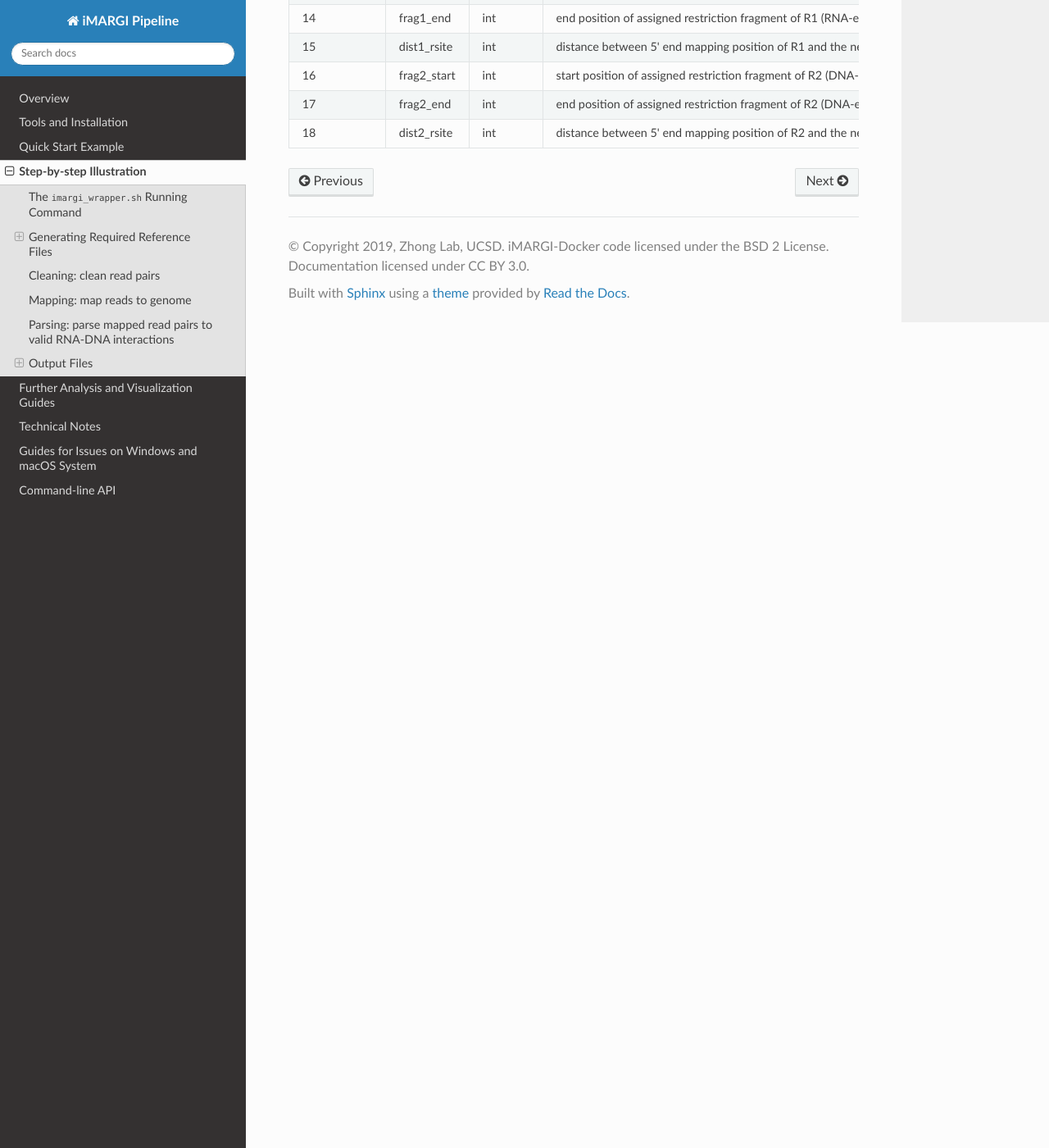
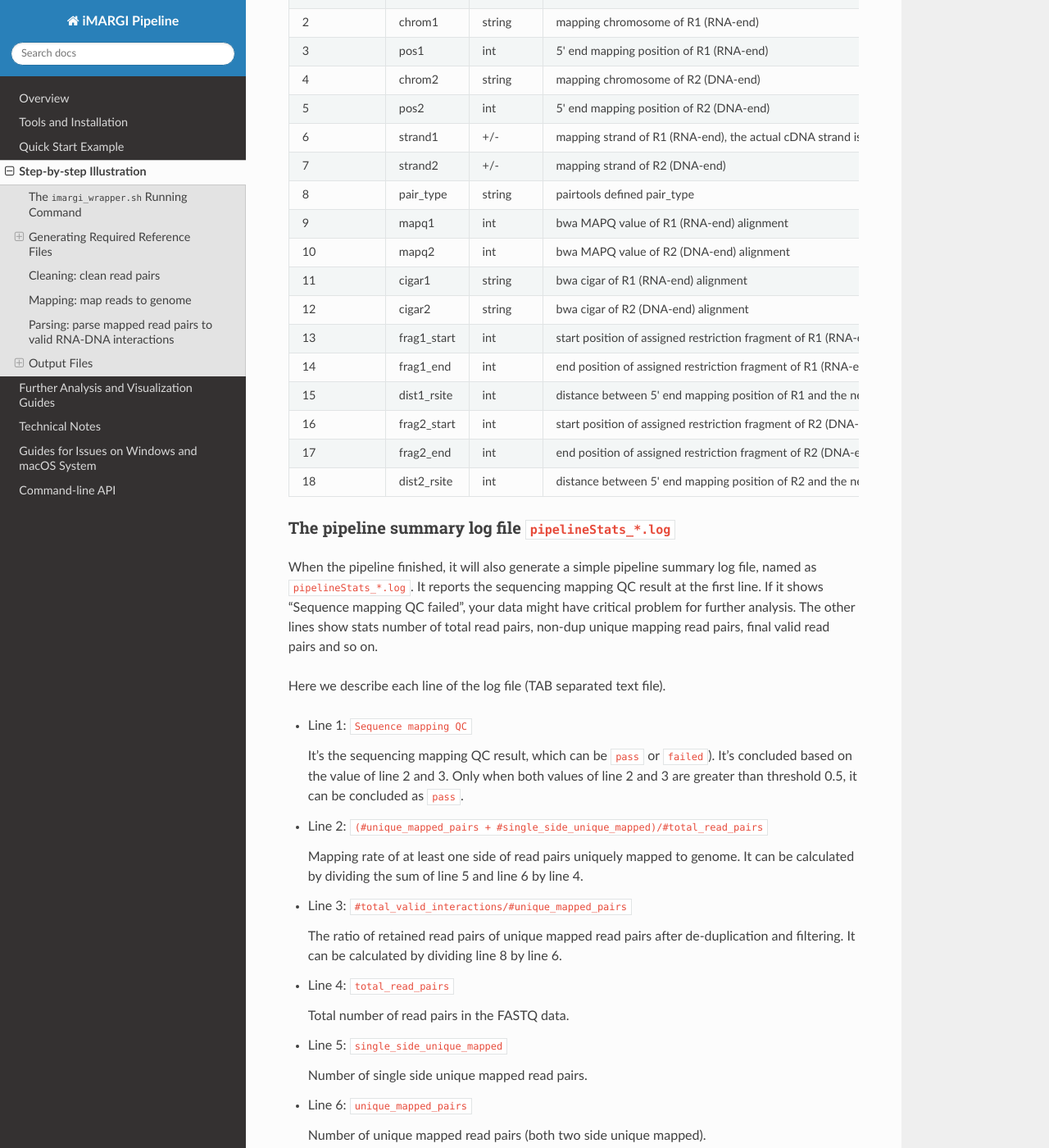
Before and after one commit to Zhong-Lab-UCSD/iMARGI-Docker, a Sphinx documentation site: the page built from docs/source/step_by_step_illustration.md, in a window 1280 px wide and 1400 px high, scrolled down 9124 px. Shown: the whole window at 82% size. Built offline with Sphinx 7.4.7 and the Read the Docs theme 2.0.0, drawn with Linux system fonts in a browser that asks for light colours; pages that are not in the unit, such as notebooks, are missing from menus; some of the changed text lies outside the part shown.

Commit message:
update summary log file output and related description docs

````diff
--- a/docs/source/step_by_step_illustration.md
+++ b/docs/source/step_by_step_illustration.md
@@ -20,6 +20,7 @@
   - [Output Files](#output-files)
     - [All The Output File List](#all-the-output-file-list)
     - [The iMARGI Pipeline Output `.pairs` Format](#the-imargi-pipeline-output-pairs-format)
+    - [The pipeline summary log file `pipelineStats_*.log`](#the-pipeline-summary-log-file-pipelinestats_log)
 
 ## The `imargi_wrapper.sh` Running Command
 
@@ -263,6 +264,19 @@
 
 The output files are all in the output directory `~/imargi_example/output`.
 
+The final RNA-DNA interaction map is the `final_test_sample.pairs.gz` file, which is in a compressed `.pairs` format and
+can be used for further analysis. There is a pipeline summary log file, `pipelineStats_test_sample.log` in the output
+directory, which reports the sequence mapping QC result (pass or failed), total processed read pairs number, BWA mapping
+stats and number of valid RNA-DNA interaction in the final `.pairs.gz` file. All other intermediate result files are
+also kept in several sub-folders of the output directory.
+
+Besides, if we used the minimum input requirements, the pipeline will automatically generated several required reference files in
+the same directory of reference genome instead of the output directory, including chromosome sizes, bwa index and AluI
+digestion fragments. When processing new dataset, you can reuse these new generated reference files with corresponding
+arguments instead of only using `-g` argument, which will save you some time and disk space.
+
+The final tree structure of the output directory is shown below.
+
 ```
     └── output
         ├── bwa_output
@@ -289,15 +303,15 @@
 |---------------------------------------------------|---------------------------------|-------------------------------------------|--------|--------------------------------------------|
 | Cleaned FASTQ | `clean_test_sample_R1.fastq.gz` <br> `clean_test_sample_R2.fastq.gz` | `./clean_fastq` | paired clean FASTQ | Output of cleaning step, the two random bases at 5' end of R1 were removed |
 | Sequencing reads alignments  | `test_sample.bam` | `./bwa_output`  | BAM    | Output of bwa mapping step  |
+| BWA mapping log  | `bwa_log_test_sample.txt` | `./bwa_output`  | text  | BWA mapping log file  |
 |Intermediate parsing results| `sorted_all_test_sample.pairs.gz`  | `./parse_temp` | .pairs | Sorted all the parsed read pairs           |
 |Intermediate parsing results| `dedup_test_sample.pairs.gz`       |`./parse_temp` | .pairs | Parsed read pairs after deduplication      |
 |Intermediate parsing results| `duplication_test_sample.pairs.gz` | `./parse_temp` | .pairs | Duplicated pairs                           |
-|Intermediate parsing results| `unmapped_test_sample.pairs.gz`    | `./parse_temp` | .pairs | Unmapped pairs                             |
-|Intermediate parsing results| `drop_test_sample.pairs.gz`        | `./parse_temp` | .pairs | Filtered out in-valid RNA-DNA interactions |
-|Intermediate parsing results| `stats_dedup_test_sample.txt` <br>  `stats_final_test_sample.txt` | `./parse_temp` | text | Stats report generated by pairtools |
+|Intermediate parsing results| `unmapped_test_sample.pairs.gz`    | `./parse_temp` | .pairs | Unmapped pairs (including multiple mapping)                           |
+|Intermediate parsing results| `drop_test_sample.pairs.gz`        | `./parse_temp` | .pairs | Pairs filtered out filtering step |
+|Intermediate parsing results| `stats_dedup_test_sample.txt` <br>  `stats_final_test_sample.txt` | `./parse_temp` | text | pairtools intermediate stats report|
 |Final output| `final_test_sample.pairs.gz`  | `./`    | .pairs | Final output of valid RNA-DNA interactions |
-|Pipeline stats log| `pipelineStats_test_sample.log`  | `./`    | Simple number report of processed number of reads|
-
+|Pipeline stats log| `pipelineStats_test_sample.log`  | `./`  | text  | Sequence mapping QC result and stats report|
 
 ### The iMARGI Pipeline Output `.pairs` Format
 
@@ -332,3 +346,70 @@
 | 16           | frag2_start | int      | start position of assigned restriction fragment of R2 (DNA-end) |
 | 17           | frag2_end   | int      | end position of assigned restriction fragment of R2 (DNA-end) |
 | 18           | dist2_rsite | int      | distance between 5' end mapping position of R2 and the nearest restriction digestion site position             |
+
+### The pipeline summary log file `pipelineStats_*.log`
+
+When the pipeline finished, it will also generate a simple pipeline summary log file, named as `pipelineStats_*.log`. It
+reports the sequencing mapping QC result at the first line. If it shows "Sequence mapping QC failed", your data might
+have critical problem for further analysis. The other lines show stats number of total read pairs,
+non-dup unique mapping read pairs, final valid read pairs and so on.
+
+Here we describe each line of the log file (TAB separated text file).
+
+- Line 1: `Sequence mapping QC`
+
+  It's the sequencing mapping QC result, which can be `pass` or `failed`). It's concluded based on the value of line 2
+  and 3. Only when both values of line 2 and 3 are greater than threshold 0.5, it can be concluded as `pass`.
+
+- Line 2: `(#unique_mapped_pairs + #single_side_unique_mapped)/#total_read_pairs`
+
+  Mapping rate of at least one side of read pairs uniquely mapped to genome. It can be calculated by dividing the sum of
+  line 5 and line 6 by line 4.
+
+- Line 3: `#total_valid_interactions/#unique_mapped_pairs`
+
+  The ratio of retained read pairs of unique mapped read pairs after de-duplication and filtering. It can be calculated
+  by dividing line 8 by line 6.
+
+- Line 4: `total_read_pairs`
+
+  Total number of read pairs in the FASTQ data.
+
+- Line 5: `single_side_unique_mapped`
+
+  Number of single side unique mapped read pairs.
+
+- Line 6: `unique_mapped_pairs`
+
+  Number of unique mapped read pairs (both two side unique mapped).
+
+- Line 7: `non_dup_unique_mapped_paris`
+
+  Number of non-duplicated unique mapped read pairs.
+
+- Line 8: `total_valid_interactions`
+
+  Number of final output valid read pairs (RNA-DNA interactions).
+
+- Line 9: `inter_chr`
+
+  Number of inter-chromosomal interacted read pairs (two ends mapped to different chromosomes).
+
+- Line 10: `intra_chr`
+
+  Number of intra-chromosomal interacted read pairs (two ends mapped to the same chromosome).
+
+Here is the output `pipelineStats_test_sample.log` file in our example.
+
+```
+Sequence mapping QC failed
+(#unique_mapped_pairs + #single_side_unique_mapped)/#total_read_pairs   0.777777
+#total_valid_interactions/#unique_mapped_pairs  0.761476
+total_read_pairs    900000
+single_side_unique_mapped   2
+unique_mapped_pairs 699997
+non_dup_unique_mapped_paris 691967
+total_valid_interactions    533031
+inter_chr   244163
+intra_chr   288868
+```
````
Also changed, not shown: README.md (+6 -3 lines), docs/source/quick_example.md (+4 -4 lines), 3 other files.
